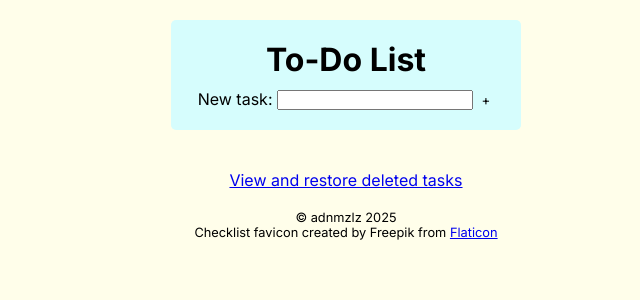
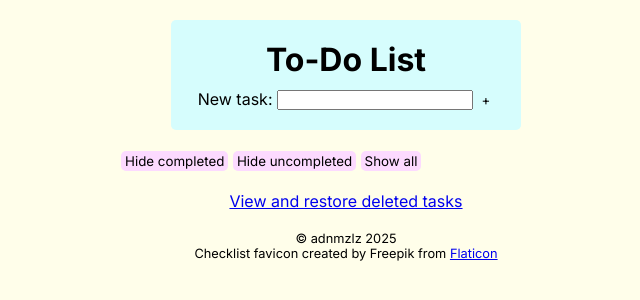
Before and after one commit to adnmzlz/vanilla-todo-list, a website: page index.html in a window 1280 px wide. Shown: the whole page, without its empty margins (294-934 px from the left). Drawn offline with Linux system fonts and the light colour scheme.

Commit message:
v1.2.0 - added filtering by completed

```diff
--- a/CSS/style.css
+++ b/CSS/style.css
@@ -77,6 +77,11 @@ button {
   }
 }
 
+button.sort-button {
+  background-color: rgb(252, 218, 255);
+  border-radius: 5px;
+}
+
 #restore-link {
   padding-bottom: 15px;
   text-align: center;
--- a/JS/app.d.ts
+++ b/JS/app.d.ts
@@ -1,6 +1,6 @@
 /**
  * File name: app.js
- * @version: 1.1.0
+ * @version: 1.2.0
  * @author: adnmzlz
  * Date created: 27/11/2025
  * Date last modified: 2/12/2025
--- a/JS/app.js
+++ b/JS/app.js
@@ -1,6 +1,6 @@
 /**
  * File name: app.js
- * @version: 1.1.0
+ * @version: 1.2.0
  * @author: adnmzlz
  * Date created: 27/11/2025
  * Date last modified: 2/12/2025
@@ -132,6 +132,34 @@ function genTaskList() {
     localStorage.setItem("storedTaskArray", jsonTaskList);
 }
 /**
+ * @function to hide the completed tasks by re-generating the list for display.
+ */
+function hideCompleted() {
+    const tbody = document.querySelector("tbody");
+    tbody.replaceChildren();
+    for (let i = 0; i < taskList.length; i++) {
+        let task = taskList[i];
+        if (task.completed === false) {
+            // Passing the index as second parameter for order changes
+            taskRow([task], i);
+        }
+    }
+}
+/**
+ * @function to hide the UNcompleted tasks by re-generating the list for display.
+ */
+function hideUncompleted() {
+    const tbody = document.querySelector("tbody");
+    tbody.replaceChildren();
+    for (let i = 0; i < taskList.length; i++) {
+        let task = taskList[i];
+        if (task.completed === true) {
+            // Passing the index as second parameter for order changes
+            taskRow([task], i);
+        }
+    }
+}
+/**
  * ID generator @function
  */
 let nextId = 0;
@@ -161,5 +189,8 @@ function addTask() {
 window.addTask = addTask;
 window.taskList = taskList;
 window.taskRow = taskRow;
+window.hideCompleted = hideCompleted;
+window.hideUncompleted = hideUncompleted;
+window.genTaskList = genTaskList;
 export {};
 //# sourceMappingURL=app.js.map
--- a/index.html
+++ b/index.html
@@ -21,6 +21,9 @@
     <!-- LIST SECTION -->
     <div id="list">
       <!-- <h2>List</h2> -->
+      <button type="button" class="sort-button" id="show-uncompleted-only" onclick="hideCompleted()">Hide completed</button>
+      <button type="button" class="sort-button" id="show-completed-only" onclick="hideUncompleted()">Hide uncompleted</button>
+      <button type="button" class="sort-button" id="show-all" onclick="genTaskList()">Show all</button>
       <table>
         <!-- <thead>
           <th>Task</th>
```
Also changed, not shown: JS/app.ts (+35 -2 lines), 1 other file.
